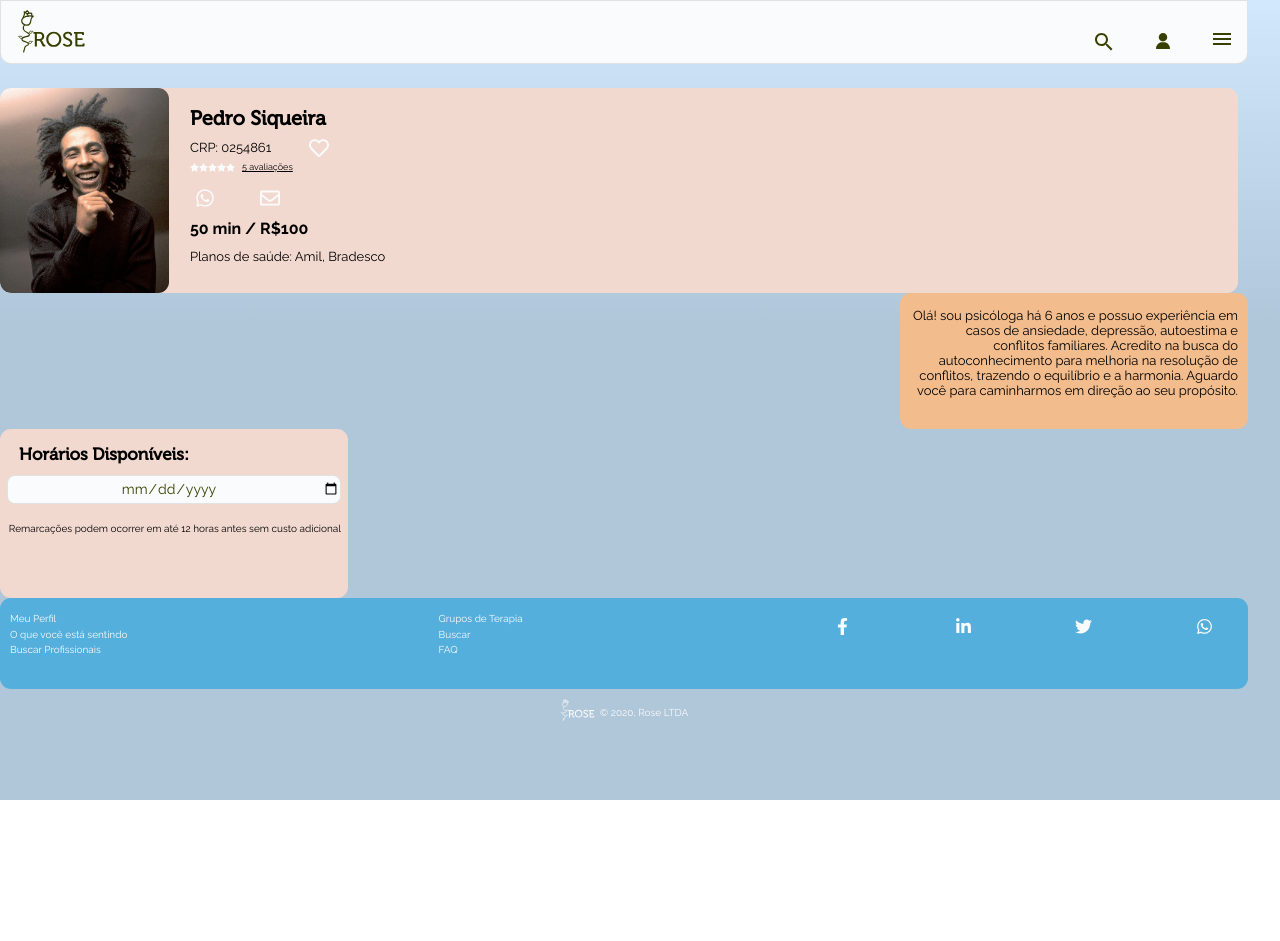
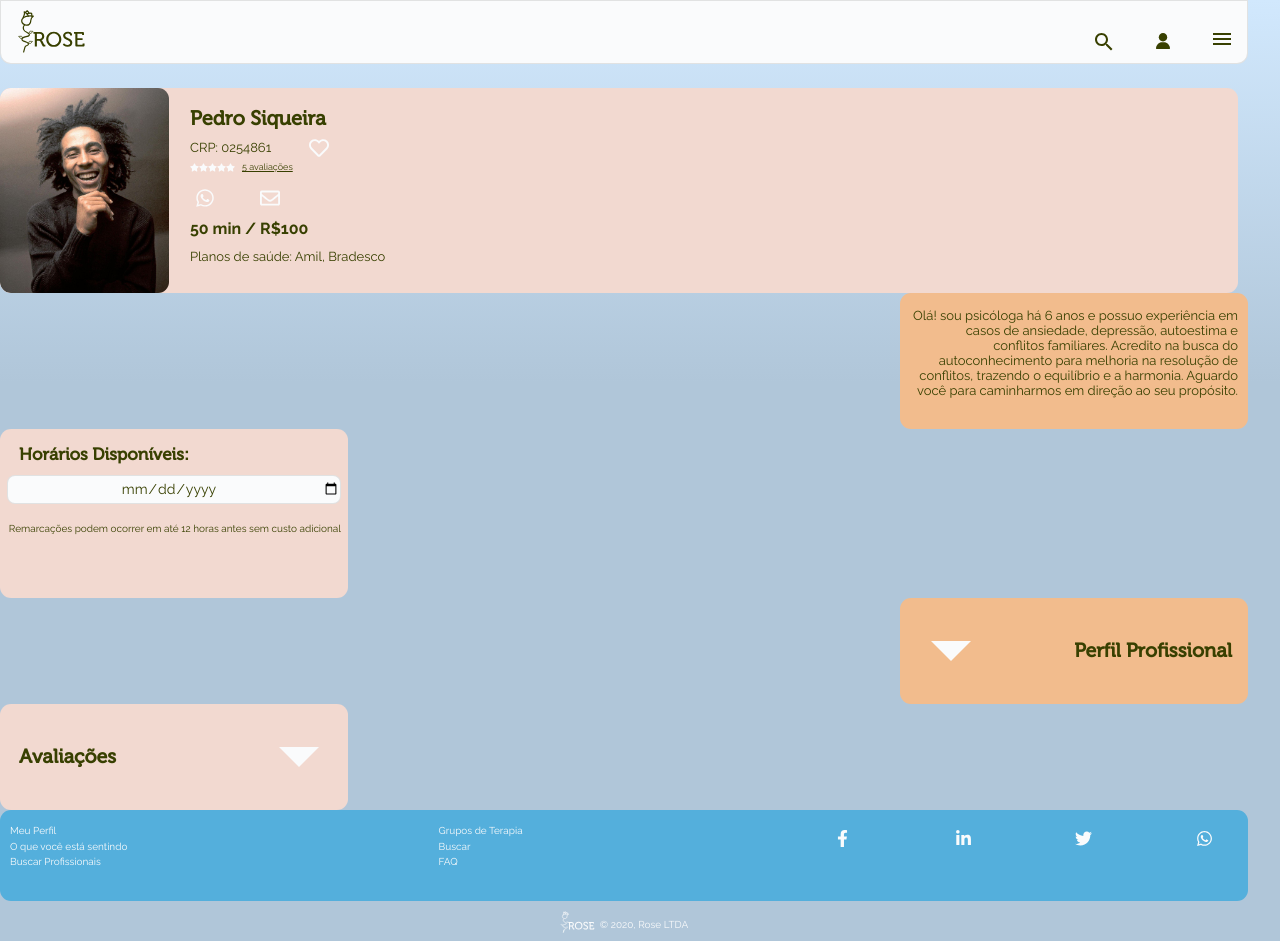
Before and after one commit to fabriciopolato/rose-frontend, a React (Create React App) app: page /profissional/1 in a window 1280 px wide. Before the commit the page ends 800 px from the top, so only its background shows below. Built offline with nearby package versions, Linux system fonts and the light colour scheme.

Commit message:
feat: FullDescription, Professional Reviews and Triangle styles

```diff
--- a/src/pages/PsychologistDetails/index.tsx
+++ b/src/pages/PsychologistDetails/index.tsx
@@ -12,6 +12,9 @@
   IconsContact,
   ShortDescription,
   Schedule,
+  FullDescription,
+  Triangle,
+  ProfessionalReviews,
 } from './styles';
 
 const PsychologistDetails: React.FC = () => {
@@ -64,6 +67,18 @@
           Remarcações podem ocorrer em até 12 horas antes sem custo adicional
         </p>
       </Schedule>
+      <FullDescription>
+        <div>
+          <Triangle />
+          <h2>Perfil Profissional</h2>
+        </div>
+      </FullDescription>
+      <ProfessionalReviews>
+        <div>
+          <h2>Avaliações</h2>
+          <Triangle />
+        </div>
+      </ProfessionalReviews>
       <Footer />
     </Container>
   );
--- a/src/pages/PsychologistDetails/styles.ts
+++ b/src/pages/PsychologistDetails/styles.ts
@@ -5,6 +5,7 @@
   max-width: 1248px;
   min-height: 100vh;
   font-size: 1.3rem;
+  color: ${props => props.theme.black};
 `;
 
 export const ProfileCard = styled.div`
@@ -110,3 +111,49 @@
     padding: 16px 0 10px 12px;
   }
 `;
+
+export const FullDescription = styled.section`
+  background-color: ${props => props.theme.orange};
+  width: 348px;
+  border-radius: 11px;
+  margin-left: auto;
+
+  > div {
+    display: flex;
+    justify-content: space-between;
+    align-items: center;
+    height: 106px;
+    margin: 0 16px 0 31px;
+
+    > h2 {
+      font-family: 'Museo';
+    }
+  }
+`;
+
+export const ProfessionalReviews = styled.section`
+  background-color: ${props => props.theme.salmon};
+  width: 348px;
+  border-radius: 11px;
+  margin-right: auto;
+
+  > div {
+    display: flex;
+    justify-content: space-between;
+    align-items: center;
+    height: 106px;
+    margin: 0 29px 0 19px;
+
+    > h2 {
+      font-family: 'Museo';
+    }
+  }
+`;
+
+export const Triangle = styled.div`
+  width: 0;
+  height: 0;
+  border-left: 20px solid transparent;
+  border-right: 20px solid transparent;
+  border-top: 20px solid ${props => props.theme.white};
+`;
```
